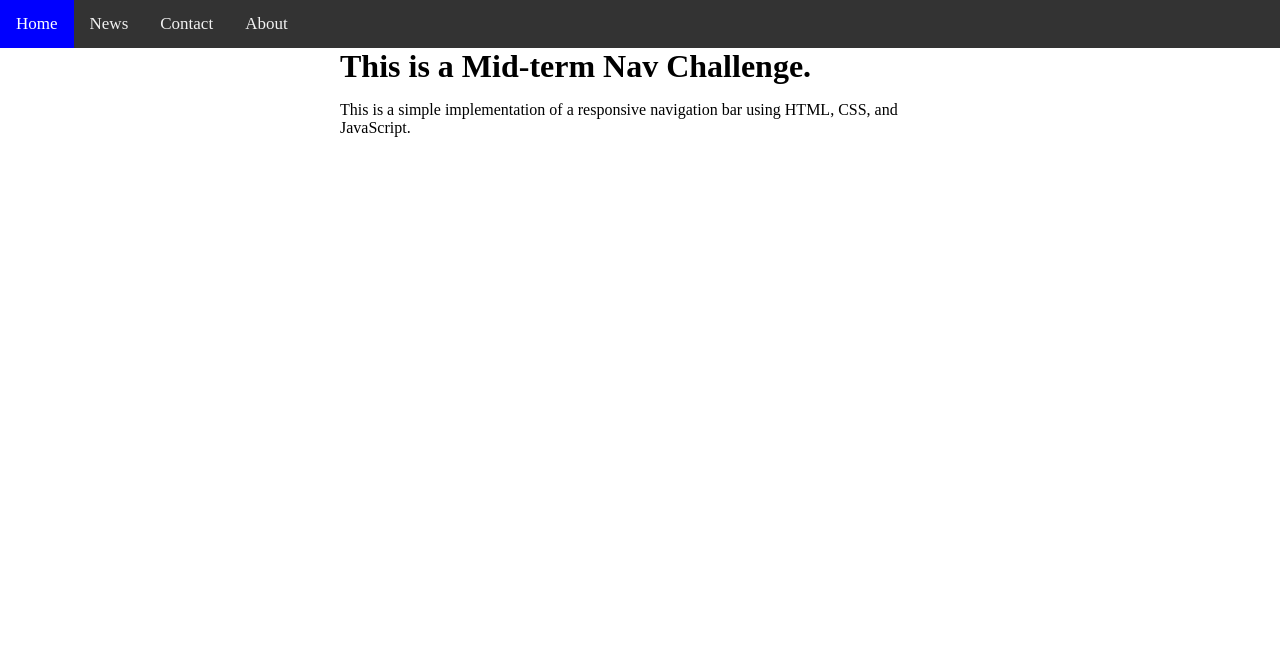
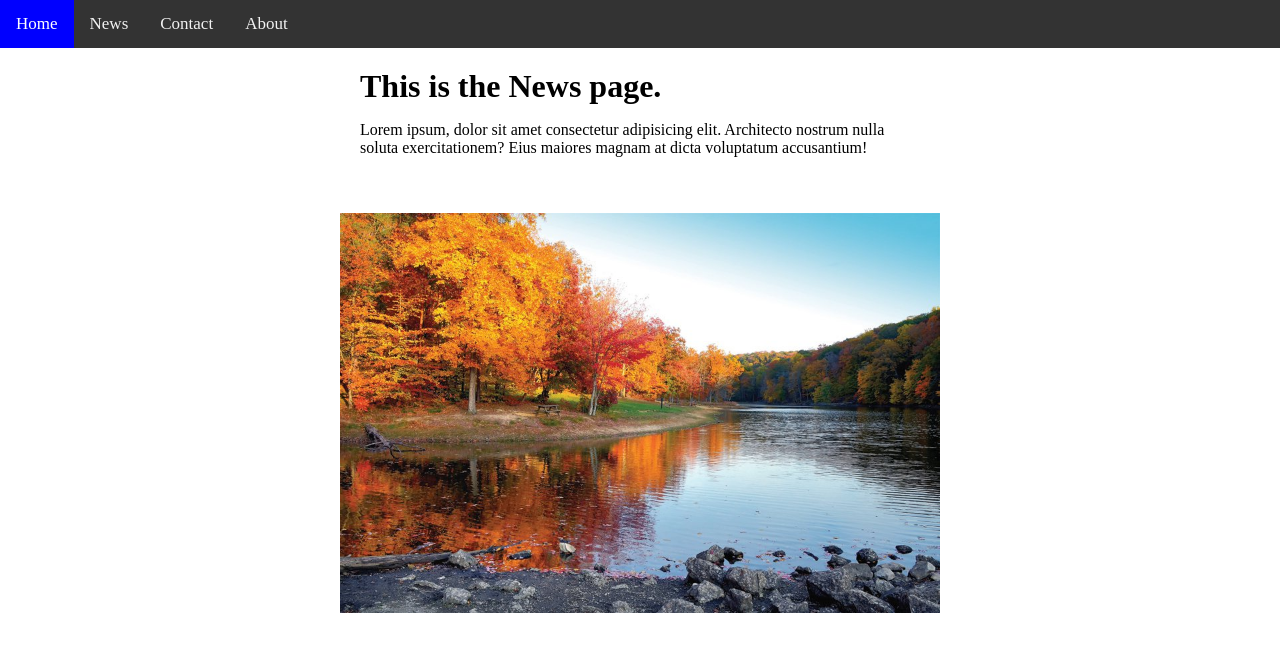
Before and after one commit to onxstigb/Mid-termNavChallenge, a website: page news.html in a window 1280 px wide. Drawn offline with Linux system fonts and the light colour scheme.

Commit message:
home and news content pages created

```diff
--- a/news.html
+++ b/news.html
@@ -19,9 +19,18 @@
   </a>
 </div>
 <div class="content">
-<h1>This is a Mid-term Nav Challenge.</h1>
-<p>This is a simple implementation of a responsive navigation bar using HTML, CSS, and JavaScript.</p>
+<h1>This is the News page.</h1>
+<p>
+    Lorem ipsum, dolor sit amet consectetur adipisicing elit.
+    Architecto nostrum nulla soluta exercitationem?
+    Eius maiores magnam at dicta voluptatum accusantium!
+</p>
 </div>
+<div class="imgContainer">
+<img src="images/brown-county.jpg" alt="Picture of Brown County Park in Indiana" srcset="">
+</div>
+
+
 
 
 </script><script src="app/app.js"></script>
--- a/scss/content.scss
+++ b/scss/content.scss
@@ -1,4 +1,5 @@
 .content{
+    padding: 20px;
     width: 600px;
     margin: 0 auto;
     align-items: center;
--- /dev/null
+++ b/scss/news.scss
@@ -0,0 +1,11 @@
+.imgContainer{
+    display: flex;
+    justify-content: center;
+    align-items: center;
+    margin-top: 20px;
+
+    img{
+    width: 600px;
+    height: auto;
+}
+}
--- a/scss/styles.scss
+++ b/scss/styles.scss
@@ -1,3 +1,4 @@
 @import "structure.scss";
 @import "Newnav.scss";
 @import "content.scss";
+@import "news.scss";
```
Also changed, not shown: css/styles.css.
